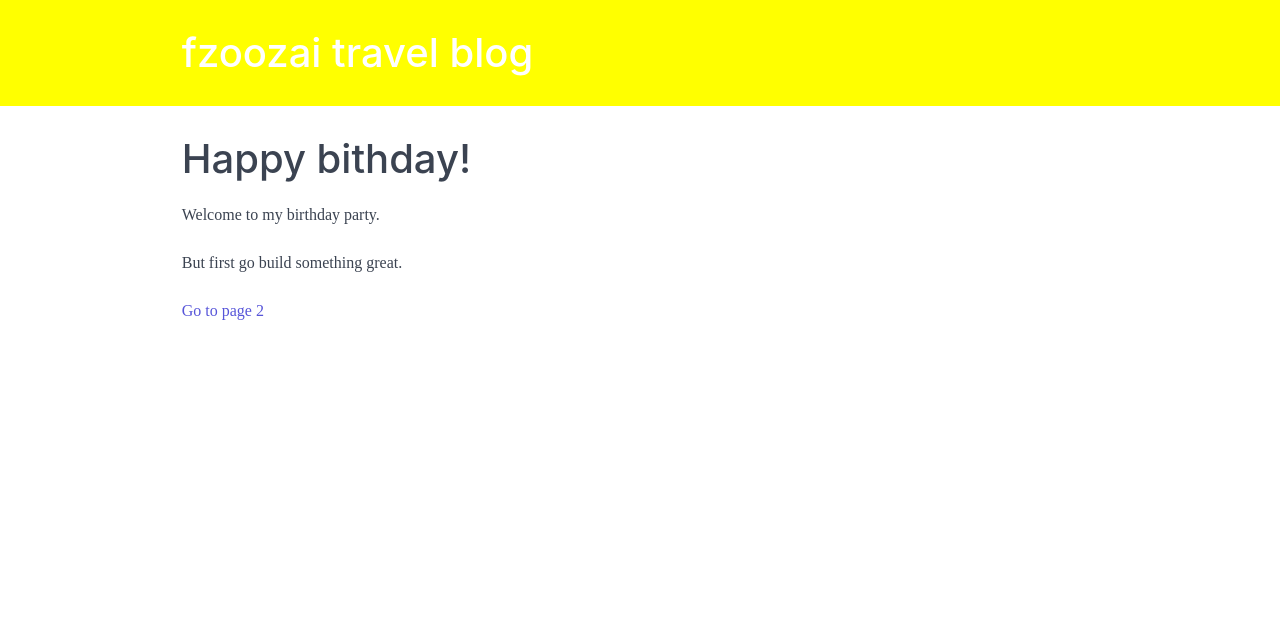
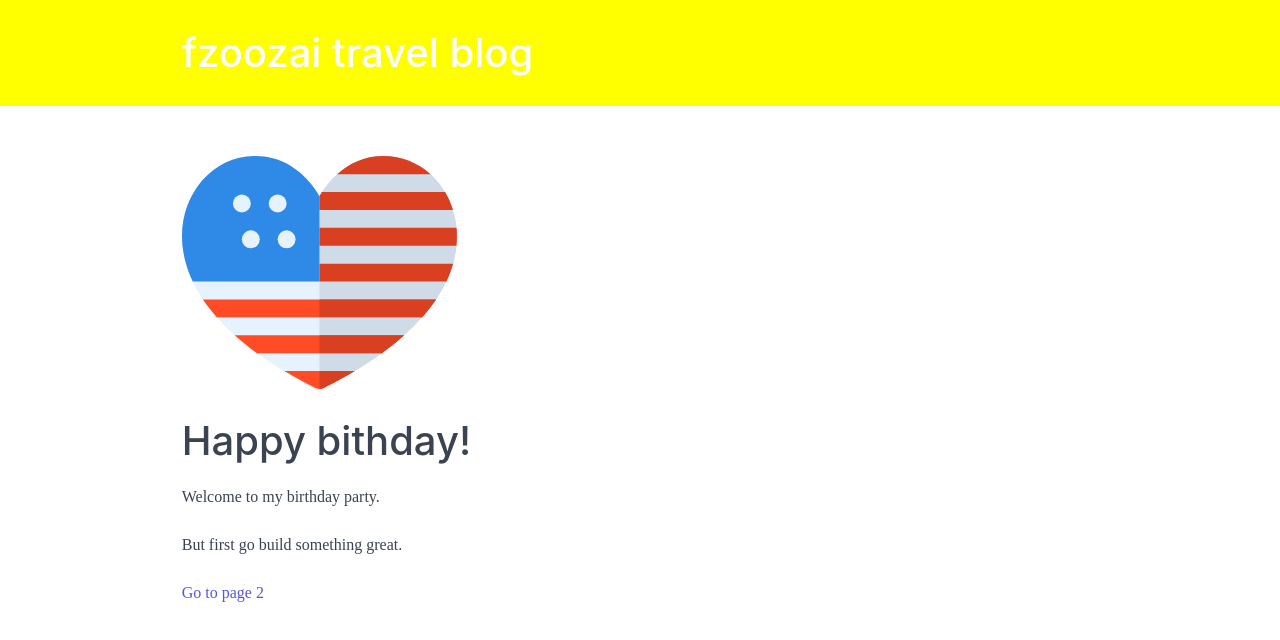
Before and after one commit to fzoozai/fzoozai-blog, a Gatsby site: page / in a window 1280 px wide. Built offline with nearby package versions, Linux system fonts and the light colour scheme; Gatsby itself is replaced by a stand-in of ours; a web font is replaced by a local one.

Commit message:
Add Svg Component for landingpage

```diff
--- a/package.json
+++ b/package.json
@@ -18,7 +18,8 @@
     "react": "^16.4.1",
     "react-dom": "^16.4.1",
     "react-helmet": "^5.2.0",
-    "spectre.css": "^0.5.3"
+    "spectre.css": "^0.5.3",
+    "walkway.js": "0.0.9"
   },
   "keywords": [
     "react",
--- /dev/null
+++ b/src/components/HomeSvgAnimation.js
@@ -0,0 +1,80 @@
+import React, {Component} from 'react'
+//import Walkway from 'walkway.js'
+
+class HomeSvgAnimation extends Component {
+
+    componentDidMount() {
+		console.log("I am there");
+
+		/*Walkway({
+			selector: document.getElementById("Layer_1"),
+			duration: 6000
+		}).draw();*/
+    }
+
+    render() {
+
+        return (
+			<svg version="1.1" id="Layer_1" xmlns="http://www.w3.org/2000/svg" xmlnsXlink="http://www.w3.org/1999/xlink" x="0px" y="0px"
+					viewBox="0 0 512 512" style={{enableBackground:'new 0 0 512 512'}} xmlSpace="preserve">
+				<path style={{fill:'#E6F3FF'}} d="M511.233,172.944c-1.078-11.589-3.322-22.744-6.589-33.333c-3.678-11.889-8.644-23.067-14.733-33.333
+					c-7.467-12.6-16.633-23.822-27.156-33.333c-23.511-21.244-53.833-33.856-87.311-33.856c-36.333,0-64.978,14.422-86.522,33.856
+					c-1.011,0.911-2.011,1.844-2.989,2.789c-0.489,0.478-0.978,0.944-1.456,1.422c-0.556,0.522-1.1,1.067-1.633,1.6
+					c-3.667,3.689-7.1,7.5-10.289,11.4c-4.4,5.267-8.333,10.689-11.867,16.122c-0.5,0.756-0.989,1.522-1.478,2.289
+					c-0.089,0.122-0.167,0.244-0.233,0.367c-0.411,0.644-0.8,1.289-1.189,1.922c-0.611,0.989-1.211,1.989-1.789,2.978
+					c-4.667-8.033-10.222-16.289-16.778-24.111c-22.667-27.278-56.444-50.633-102.667-50.633c-0.789,0-1.567,0-2.367,0.022
+					C58.767,40.456,0,105.9,0,189.233c0,13.689,1.778,30.311,7.111,49.222c2.778,10.211,6.667,21.189,12,32.589
+					c0.067,0.156,0.144,0.311,0.222,0.467c5.189,11.133,11.667,22.756,19.722,34.767c7.244,10.833,15.778,21.978,25.789,33.333
+					c9.633,10.933,20.633,22.078,33.178,33.333c12.267,11.022,26.011,22.156,41.411,33.333c16.722,12.156,34.611,23.556,51.022,33.333
+					c31.289,18.622,57.222,31.344,59.611,32.2c1.922,0.722,3.889,1.1,5.933,1.1c2.189,0,4.567-0.456,6.856-1.422
+					c1.833-0.778,29.633-14.444,58.7-31.878c17.144-10.267,34.167-21.4,50.567-33.333c14.4-10.489,28.322-21.6,41.444-33.333
+					c11.9-10.611,23.144-21.733,33.467-33.333c9.544-10.711,18.311-21.822,26.1-33.333c7.311-10.767,13.756-21.889,19.2-33.333
+					c5.156-10.822,9.4-21.933,12.611-33.333c3.067-10.856,5.189-21.967,6.256-33.333c0.533-5.622,0.8-11.3,0.8-17.044
+					C512,183.722,511.744,178.289,511.233,172.944z"/>
+				<path style={{fill:'#CFDBE6'}} d="M512,189.233c0,5.744-0.267,11.422-0.8,17.044c-1.067,11.367-3.189,22.478-6.256,33.333
+					c-3.211,11.4-7.456,22.511-12.611,33.333c-5.444,11.444-11.889,22.567-19.2,33.333c-7.789,11.511-16.556,22.622-26.1,33.333
+					c-10.322,11.6-21.567,22.722-33.467,33.333c-13.122,11.733-27.044,22.844-41.444,33.333c-16.4,11.933-33.422,23.067-50.567,33.333
+					c-29.067,17.433-56.867,31.1-58.7,31.878c-2.289,0.967-4.667,1.422-6.856,1.422V113.833c0.578-0.989,1.178-1.989,1.789-2.978
+					c0.389-0.633,0.778-1.278,1.189-1.922c0.067-0.122,0.144-0.244,0.233-0.367c0.467-0.767,0.956-1.522,1.456-2.289h0.022
+					c3.533-5.433,7.467-10.856,11.867-16.122c3.189-3.9,6.622-7.711,10.289-11.4l0.2-0.167c0.478-0.478,0.956-0.956,1.433-1.433
+					c0.478-0.478,0.967-0.944,1.456-1.422c0.978-0.944,1.978-1.878,2.989-2.789c21.544-19.433,50.189-33.856,86.522-33.856
+					c33.478,0,63.8,12.611,87.311,33.856c10.522,9.511,19.689,20.733,27.156,33.333c6.089,10.267,11.056,21.444,14.733,33.333
+					c3.267,10.589,5.511,21.744,6.589,33.333C511.744,178.289,512,183.722,512,189.233z"/>
+				<path style={{fill:'#2E8AE6'}} d="M256,113.833v159.111H20.056c-0.222-0.467-0.478-0.956-0.722-1.433
+					c-0.078-0.156-0.156-0.311-0.222-0.467c-5.333-11.4-9.222-22.378-12-32.589C1.778,219.544,0,202.922,0,189.233
+					C0,105.9,58.767,40.456,134.189,39.111c0.8-0.022,1.578-0.022,2.367-0.022c46.222,0,80,23.356,102.667,50.633
+					C245.778,97.544,251.333,105.8,256,113.833z"/>
+				<g>
+					<circle style={{fill:'#E6F3FF'}} cx="111.478" cy="127.578" r="16.667"/>
+					<circle style={{fill:'#E6F3FF'}} cx="128.144" cy="194.244" r="16.667"/>
+					<circle style={{fill:'#E6F3FF'}} cx="194.811" cy="194.244" r="16.667"/>
+					<circle style={{fill:'#E6F3FF'}} cx="178.144" cy="127.578" r="16.667"/>
+				</g>
+				<path style={{fill:'#D93F21'}} d="M462.756,72.944H288.922c21.544-19.433,50.189-33.856,86.522-33.856
+					C408.922,39.089,439.244,51.7,462.756,72.944z"/>
+				<g>
+					<path style={{fill:'#FF4B26'}} d="M473.133,306.278c-7.789,11.511-16.556,22.622-26.1,33.333H64.844
+						c-10.011-11.356-18.544-22.5-25.789-33.333H473.133z"/>
+					<path style={{fill:'#FF4B26'}} d="M413.567,372.944c-13.122,11.733-27.044,22.844-41.444,33.333H139.433
+						c-15.4-11.178-29.144-22.311-41.411-33.333H413.567z"/>
+				</g>
+				<g>
+					<path style={{fill:'#D93F21'}} d="M504.644,139.611H256v-25.778c0.578-0.989,1.178-1.989,1.789-2.978
+						c0.389-0.633,0.778-1.278,1.189-1.922c0.067-0.122,0.144-0.244,0.233-0.367c0.467-0.767,0.956-1.522,1.456-2.289h229.244
+						C496,116.544,500.967,127.722,504.644,139.611z"/>
+					<path style={{fill:'#D93F21'}} d="M512,189.233c0,5.744-0.267,11.422-0.8,17.044H256v-33.333h255.233
+						C511.744,178.289,512,183.722,512,189.233z"/>
+					<path style={{fill:'#D93F21'}} d="M504.944,239.611c-3.211,11.4-7.456,22.511-12.611,33.333H256v-33.333H504.944z"/>
+					<path style={{fill:'#D93F21'}} d="M473.133,306.278c-7.789,11.511-16.556,22.622-26.1,33.333H256v-33.333H473.133z"/>
+					<path style={{fill:'#D93F21'}} d="M413.567,372.944c-13.122,11.733-27.044,22.844-41.444,33.333H256v-33.333H413.567z"/>
+				</g>
+				<path style={{fill:'#FF4B26'}} d="M321.556,439.611c-29.067,17.433-56.867,31.1-58.7,31.878c-2.289,0.967-4.667,1.422-6.856,1.422
+					c-2.044,0-4.011-0.378-5.933-1.1c-2.389-0.856-28.322-13.578-59.611-32.2H321.556z"/>
+				<path style={{fill:'#D93F21'}} d="M256,472.911c2.189,0,4.567-0.456,6.856-1.422c1.833-0.778,29.633-14.444,58.7-31.878H256V472.911z"
+					/>
+			</svg>
+        )
+    }
+}
+
+export default HomeSvgAnimation
--- a/src/components/main.scss
+++ b/src/components/main.scss
@@ -3,3 +3,8 @@
 body {
     font-family: 'Stalemate';
 }
+
+svg {
+    width: 30%;
+    height: 30%;
+}
--- a/src/pages/index.js
+++ b/src/pages/index.js
@@ -2,9 +2,11 @@ import React from 'react'
 import Link from 'gatsby-link'
 
 import Layout from '../components/layout'
+import HomeSvgAnimation from '../components/HomeSvgAnimation'
 
 const IndexPage = () => (
   <Layout>
+    <HomeSvgAnimation />
     <h1>Happy bithday!</h1>
     <p>Welcome to my birthday party.</p>
     <p>But first go build something great.</p>
```
Also changed, not shown: gatsby-node.js (line endings or trailing spaces), 1 other file.
